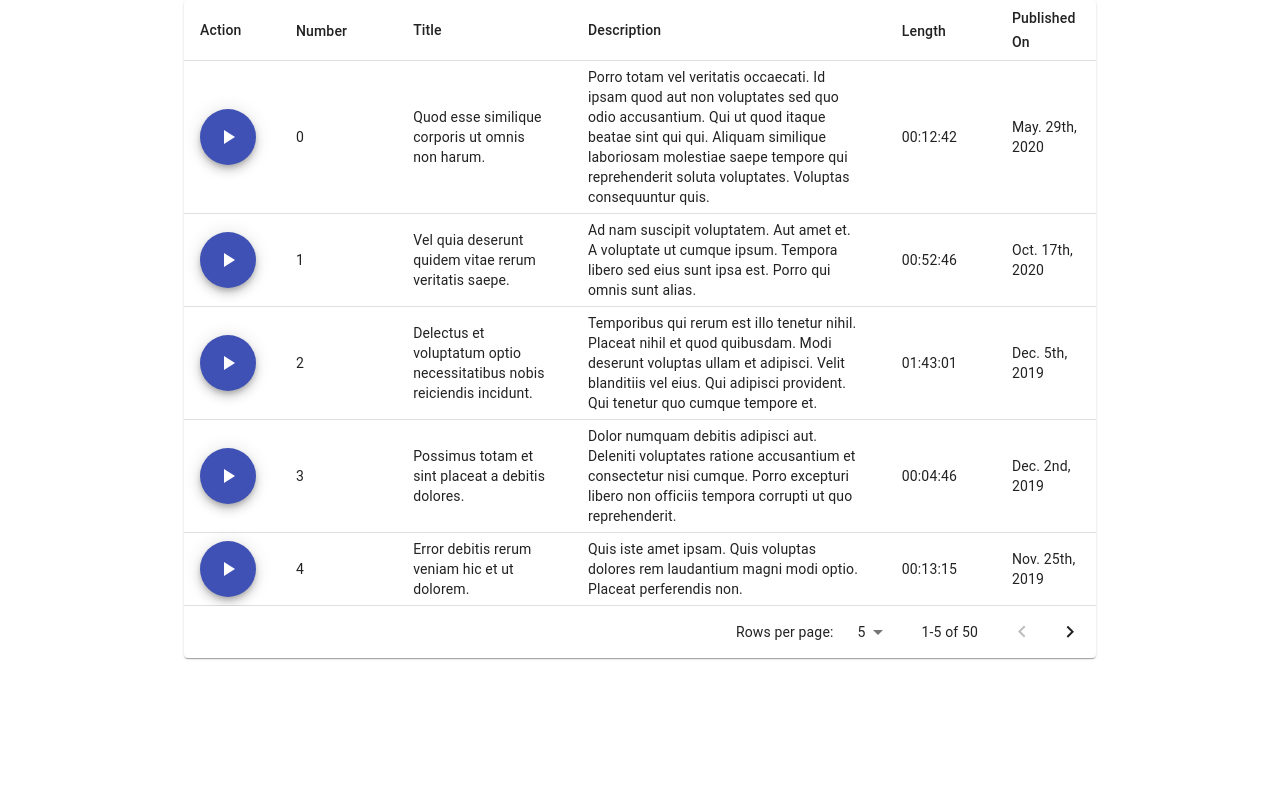
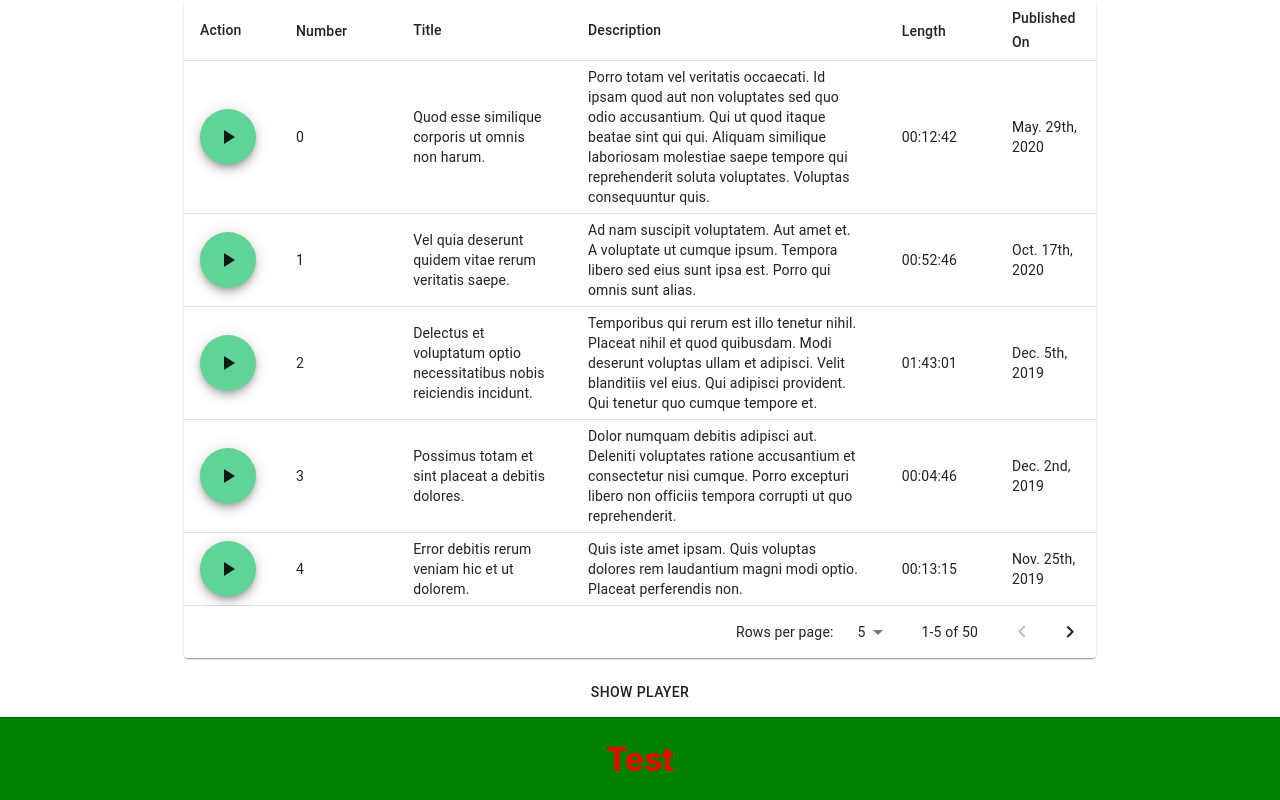
Before and after one commit to woody34/blocks, a React (Create React App) app: page /podcast in a window 1280 px wide. Both pictures are taken after a click on the button 228 px from the left and 137 px from the top of the page. Built offline with nearby package versions, Linux system fonts and the light colour scheme.

Commit message:
scaffolded global styles and the player app bar

```diff
--- a/src/App.tsx
+++ b/src/App.tsx
@@ -5,10 +5,18 @@ import Home from './home/Home';
 import Thing from './home/Thing';
 import { authRoutes } from './routes';
 import Podcast from './podcast/Podcast';
+import { createMuiTheme, MuiThemeProvider } from '@material-ui/core/styles';
 
 const App: React.FC = () => {
 
+  const theme = createMuiTheme({
+    palette: {
+      primary: { 500: '#5fd496' },
+    },
+  });
+
   return (
+    <MuiThemeProvider theme={theme}>
       <div className="App">
         <Router>
           <Route exact path={authRoutes.home} component={Home} />
@@ -16,6 +24,7 @@ const App: React.FC = () => {
           <Route exact path={authRoutes.podcast} component={Podcast} />
         </Router>
       </div>
+    </MuiThemeProvider>
   );
 };
 
--- a/src/podcast/Podcast.tsx
+++ b/src/podcast/Podcast.tsx
@@ -1,12 +1,48 @@
-import React from 'react';
+import React, { useEffect, useState } from 'react';
 import PodcastTable from './components/PodcastTable';
 import Container from '@material-ui/core/Container';
+import { Button, Drawer, makeStyles } from '@material-ui/core';
+import { useSelector } from 'react-redux';
+import { PodcastData } from '../common/podcast';
+import { State } from '../store/types';
+
+const useStyles = makeStyles({
+  paper: {
+    background: 'green',
+    color: 'red'
+  }
+});
 
 const Podcast: React.FC = () => {
+  const selectedPodcast = useSelector<State, PodcastData | undefined>(
+    (state) => state.podcast.selectedPodcast
+  );
+  const [showPlayer, setShowPlayer] = useState(false);
+
+  useEffect(() => {
+    setShowPlayer(Boolean(selectedPodcast));
+  }, [selectedPodcast]);
+
+  const togglePlayer = () => setShowPlayer(!showPlayer);
+  const { paper } = useStyles();
+
   return (
-    <Container maxWidth="md">
-      <PodcastTable />
-    </Container>
+    <React.Fragment key={'bottom'}>
+      <Container maxWidth="md">
+        <PodcastTable />
+      </Container>
+      <Button onClick={togglePlayer}>Show Player</Button>
+      <Drawer
+        anchor="bottom"
+        open={showPlayer}
+        onClose={togglePlayer}
+        variant="persistent"
+        color="success"
+        classes={{ paper }}
+      >
+        <h1>Test</h1>
+      </Drawer>
+    </React.Fragment>
   );
 };
 
```
Also changed, not shown: src/podcast/components/PodcastPlayer.tsx (+22 -3 lines). Lines whose indentation alone changed are shown as unchanged.
